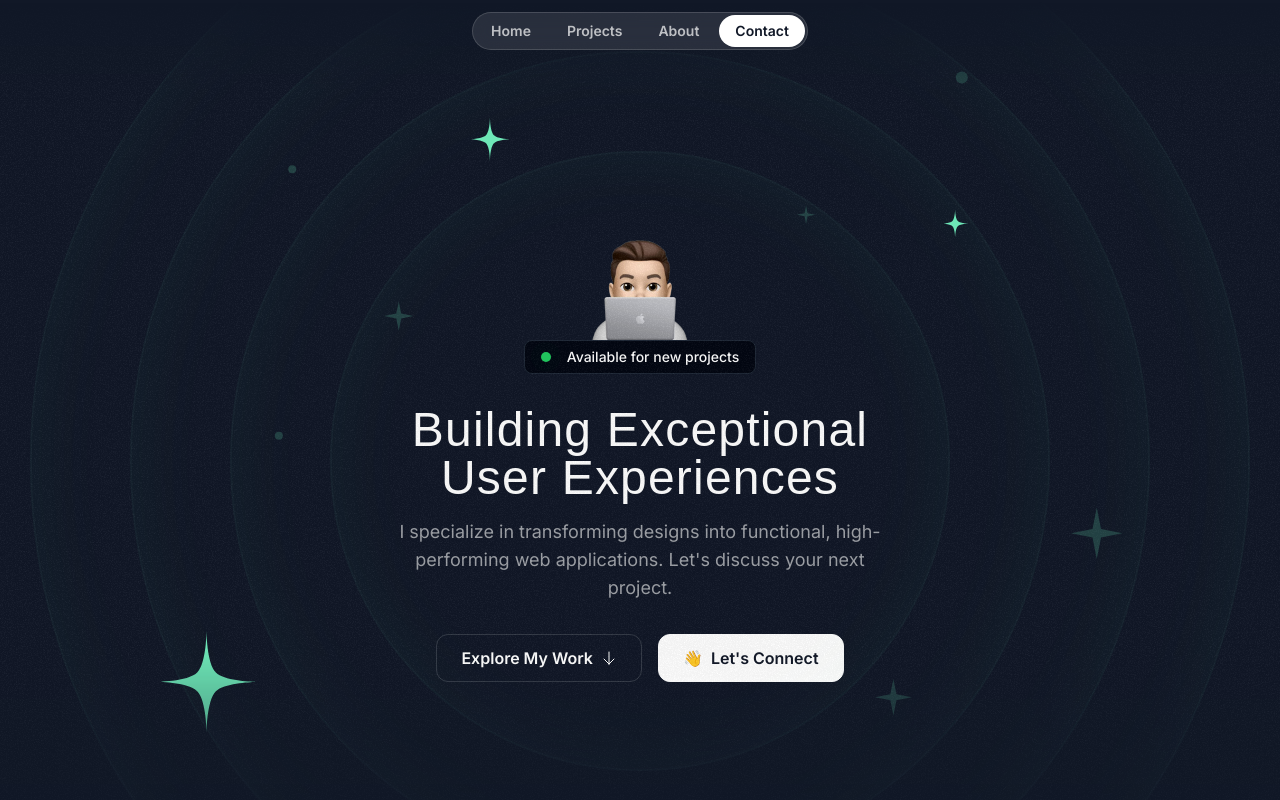
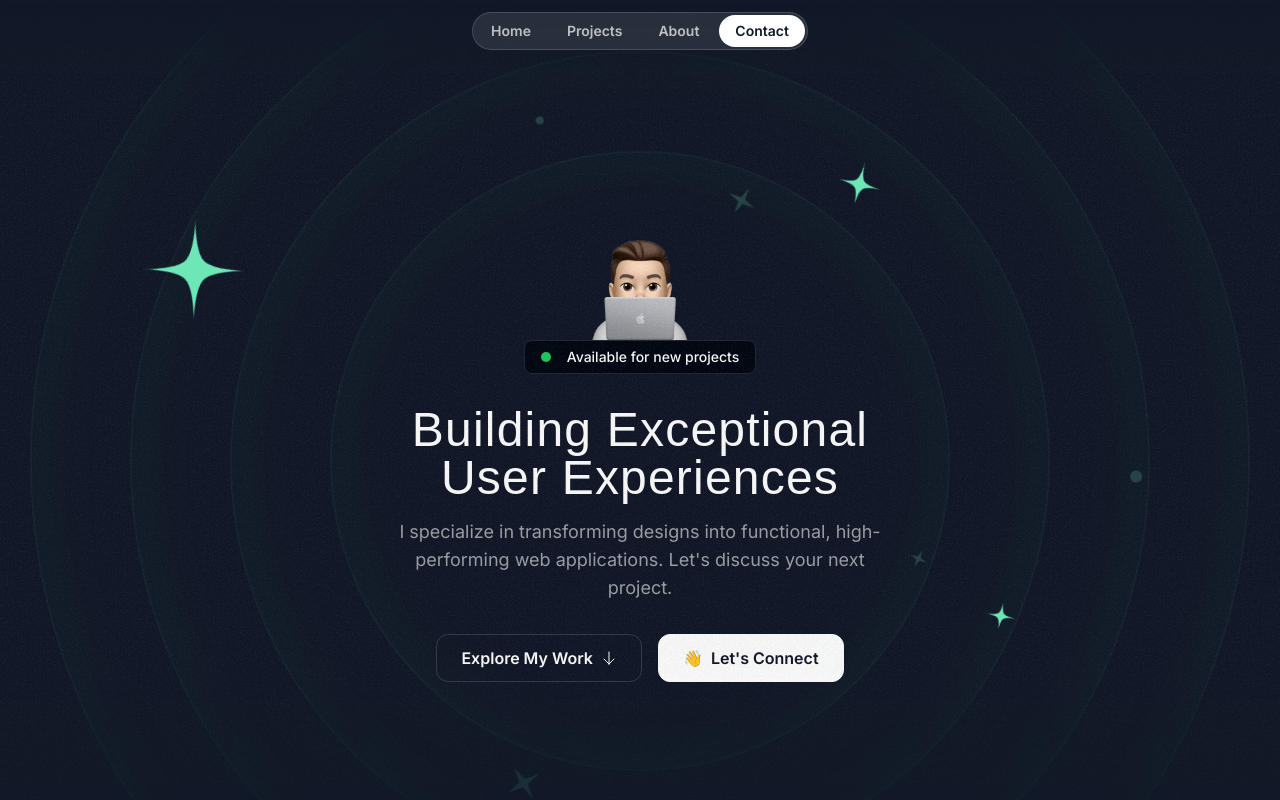
Before and after one commit to BuliDev/NextJS-Portfolio, a Next.js app: page / in a window 1280 px wide. Shown: the top 800 px of the page. Built offline with nearby package versions, Linux system fonts and the light colour scheme; a web font is replaced by a local one.

Commit message:
Add Tailwind CSS animation to HeroOrbit component

```diff
--- a/src/components/HeroOrbit.tsx
+++ b/src/components/HeroOrbit.tsx
@@ -1,18 +1,42 @@
 import { PropsWithChildren } from "react";
+import { twMerge } from "tailwind-merge";
 
 export const HeroOrbit = ({
   children,
   size,
   rotation,
-}: PropsWithChildren<{ size: number; rotation: number }>) => {
+  shouldOrbit = false,
+  orbitDuration,
+  shouldSpin = false,
+  spinDuration,
+}: PropsWithChildren<{
+  size: number;
+  rotation: number;
+  orbitDuration?: string;
+  shouldOrbit?: boolean;
+  shouldSpin?: boolean;
+  spinDuration?: string;
+}>) => {
   return (
     <div className="absolute left-1/2 top-1/2 -translate-x-1/2 -translate-y-1/2">
+      <div
+        className={twMerge(shouldOrbit && "animate-spin")}
+        style={{
+          animationDuration: orbitDuration,
+        }}
+      >
         <div
           className="flex items-start justify-start"
           style={{
             width: `${size}px`,
             height: `${size}px`,
             transform: `rotate(${rotation}deg)`,
+          }}
+        >
+          <div
+            className={twMerge(shouldSpin && "animate-spin")}
+            style={{
+              animationDuration: spinDuration,
             }}
           >
             <div
@@ -25,5 +49,7 @@
             </div>
           </div>
         </div>
+      </div>
+    </div>
   );
 };
--- a/src/sections/Hero.tsx
+++ b/src/sections/Hero.tsx
@@ -20,35 +20,84 @@
         <div className="size-[820px] hero-ring"></div>
         <div className="size-[1020px] hero-ring"></div>
         <div className="size-[1220px] hero-ring"></div>
-        <HeroOrbit size={800} rotation={-72}>
-          <StarIcon className="size-28 text-emerald-300" />
+        <HeroOrbit
+          size={430}
+          rotation={-14}
+          shouldOrbit
+          orbitDuration="30s"
+          shouldSpin
+          spinDuration="6s"
+        >
+          <SparkleIcon className="size-8 text-emerald-300/20" />
         </HeroOrbit>
-        <HeroOrbit size={550} rotation={20}>
+        <HeroOrbit
+          size={440}
+          rotation={79}
+          shouldOrbit
+          orbitDuration="32s"
+          shouldSpin
+          spinDuration="6s"
+        >
+          <SparkleIcon className="size-5 text-emerald-300/20" />
+        </HeroOrbit>
+        <HeroOrbit size={520} rotation={-41} shouldOrbit orbitDuration="34s">
+          <div className="size-2 rounded-full bg-emerald-300/20" />
+        </HeroOrbit>
+        <HeroOrbit
+          size={530}
+          rotation={178}
+          shouldOrbit
+          orbitDuration="36s"
+          shouldSpin
+          spinDuration="3s"
+        >
+          <SparkleIcon className="size-10 text-emerald-300/20" />
+        </HeroOrbit>
+        <HeroOrbit
+          size={550}
+          rotation={20}
+          shouldOrbit
+          orbitDuration="38s"
+          shouldSpin
+          spinDuration="6s"
+        >
           <StarIcon className="size-12 text-emerald-300" />
         </HeroOrbit>
-        <HeroOrbit size={590} rotation={98}>
+        <HeroOrbit
+          size={590}
+          rotation={98}
+          shouldOrbit
+          orbitDuration="40s"
+          shouldSpin
+          spinDuration="6s"
+        >
           <StarIcon className="size-8 text-emerald-300" />
         </HeroOrbit>
-        <HeroOrbit size={430} rotation={-14}>
-          <SparkleIcon className="size-8 text-emerald-300/20" />
+        <HeroOrbit size={650} rotation={-5} shouldOrbit orbitDuration="42s">
+          <div className="size-2 rounded-full bg-emerald-300/20" />
         </HeroOrbit>
-        <HeroOrbit size={440} rotation={79}>
-          <SparkleIcon className="size-5 text-emerald-300/20" />
-        </HeroOrbit>
-        <HeroOrbit size={530} rotation={178}>
-          <SparkleIcon className="size-10 text-emerald-300/20" />
-        </HeroOrbit>
-        <HeroOrbit size={710} rotation={144}>
+        <HeroOrbit
+          size={710}
+          rotation={144}
+          shouldOrbit
+          orbitDuration="44s"
+          shouldSpin
+          spinDuration="6s"
+        >
           <SparkleIcon className="size-14 text-emerald-300/20" />
         </HeroOrbit>
-        <HeroOrbit size={720} rotation={85}>
+        <HeroOrbit size={720} rotation={85} shouldOrbit orbitDuration="46s">
           <div className="size-3 rounded-full bg-emerald-300/20" />
         </HeroOrbit>
-        <HeroOrbit size={520} rotation={-41}>
-          <div className="size-2 rounded-full bg-emerald-300/20" />
-        </HeroOrbit>
-        <HeroOrbit size={650} rotation={-5}>
-          <div className="size-2 rounded-full bg-emerald-300/20" />
+        <HeroOrbit
+          size={800}
+          rotation={-72}
+          shouldOrbit
+          orbitDuration="48s"
+          shouldSpin
+          spinDuration="6s"
+        >
+          <StarIcon className="size-28 text-emerald-300" />
         </HeroOrbit>
       </div>
       <div className="container">
```
Lines whose indentation alone changed are shown as unchanged.
